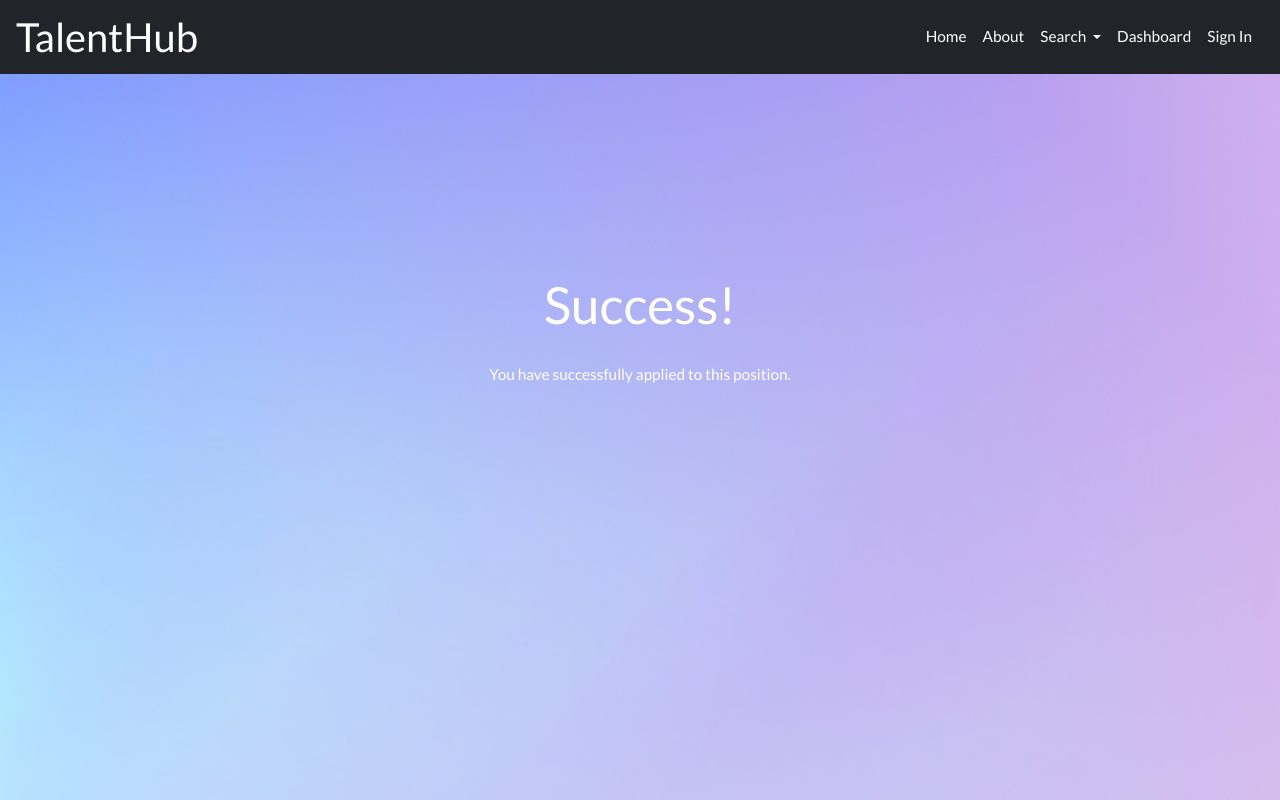
After one commit to Naatttt/COEN-soen341project2023, a PHP site: page /success_apply_position.php in a window 1280 px wide. The commit adds this page. Run offline with PHP 8.4, Linux system fonts and the light colour scheme; the visitor is signed in with stand-in values (Sample User, id 1).

Commit message:
Added success apply page

```diff
--- a/soen341/webpages/Employers/BACK_update_posting.php
+++ b/soen341/webpages/Employers/BACK_update_posting.php
@@ -1,4 +1,3 @@
-<?php include '../../DB_PASSWORD.php' ?>
 <?php
 // Start the session to store any error messages
 session_start();
--- a/soen341/webpages/Search/position.php
+++ b/soen341/webpages/Search/position.php
@@ -88,7 +88,7 @@ if (isset($_GET['id'])) {
         <hr>
 
         <div class="profile_buttons">
-            <a href="/soen341/apply.php" class="btn btn-primary btn-lg outer" style="margin: auto; width: 25%"><h1 style="font-size: 2vw">Apply</h1></a>
+            <a href="/soen341/webpages/search/success_apply_position.php" class="btn btn-primary btn-lg outer" style="margin: auto; width: 25%"><h1 style="font-size: 2vw">Apply</h1></a>
         </div>
     </body>
 </html>
--- /dev/null
+++ b/soen341/webpages/Search/success_apply_position.php
@@ -0,0 +1,39 @@
+<?php include '../Homepage/BACK_timeout.php' ?>
+
+<!DOCTYPE html>
+<html lang="en">
+    <head>
+        <meta charset="UTF-8">
+        <title>TalentHub</title>
+
+        <!-- Linking bootstrap framework-->
+        <link href="https://cdn.jsdelivr.net/npm/bootstrap@5.3.0-alpha1/dist/css/bootstrap.min.css" rel="stylesheet" integrity="sha384-GLhlTQ8iRABdZLl6O3oVMWSktQOp6b7In1Zl3/Jr59b6EGGoI1aFkw7cmDA6j6gD" crossorigin="anonymous">
+        <script src="https://cdn.jsdelivr.net/npm/bootstrap@5.3.0-alpha1/dist/js/bootstrap.bundle.min.js" integrity="sha384-w76AqPfDkMBDXo30jS1Sgez6pr3x5MlQ1ZAGC+nuZB+EYdgRZgiwxhTBTkF7CXvN" crossorigin="anonymous"></script>
+
+        <!-- Linking css file and favicon-->
+        <link rel="stylesheet" href="/soen341/css/style.css">
+        <link rel="icon" href="/soen341/images/favicon.ico">
+
+        <!-- Linking font-->
+        <link rel="preconnect" href="https://fonts.googleapis.com">
+        <link rel="preconnect" href="https://fonts.gstatic.com" crossorigin>
+        <link href="https://fonts.googleapis.com/css2?family=Lato:wght@100;300;400&display=swap" rel="stylesheet">
+    </head>
+
+    <body class="background-image">
+
+    <?php include '../Navbar/navbar.php' ?>
+
+        <!-- Start of Page Here-->
+
+            <div style="text-align: center; margin-top: 200px; margin-bottom: auto;">
+                <h1 class="text-white" style="font-size: 4vw;">
+                    Success!
+                </h1>
+                <h3 class="text-white" style="margin-top: 30px; font-size: 1.2vw; font-family: 'Lato', sans-serif; font-weight: 400;">
+                    You have successfully applied to this position.
+                </h3>
+
+            </div>
+    </body>
+</html>
```
